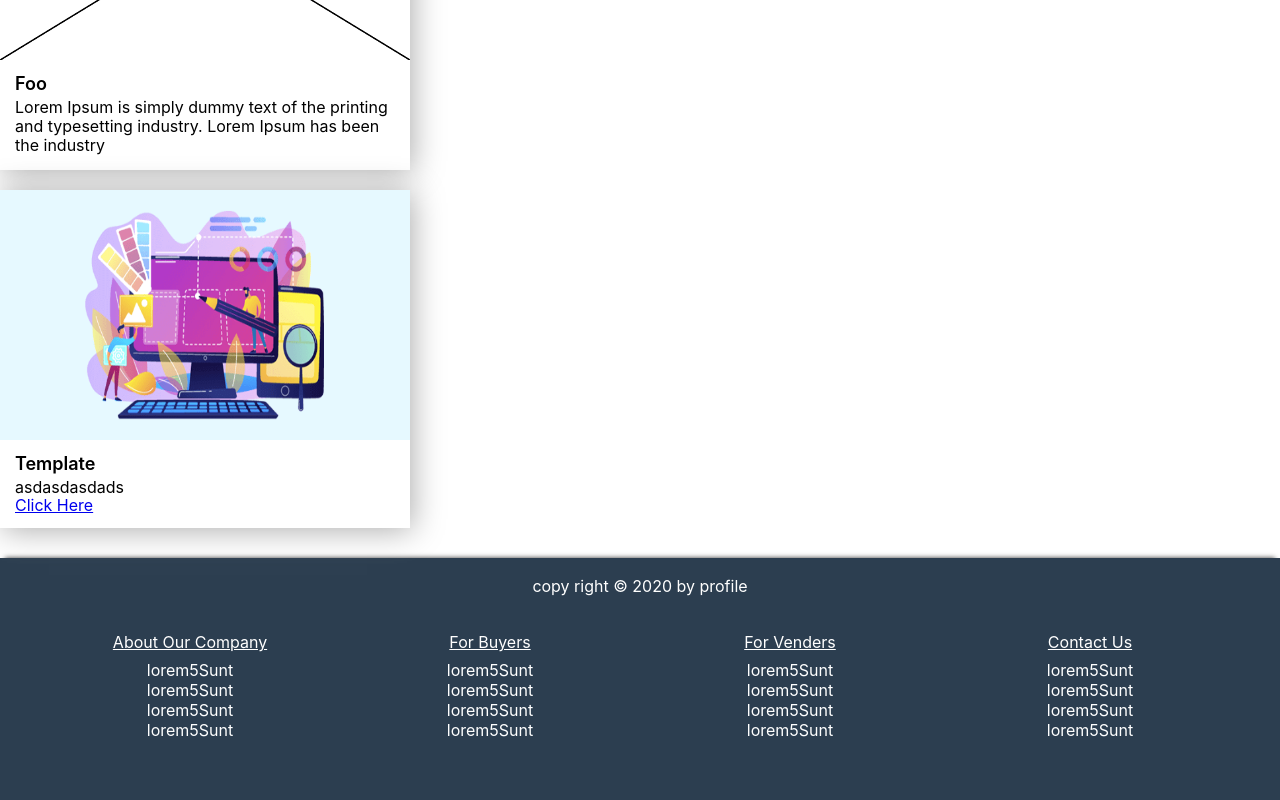
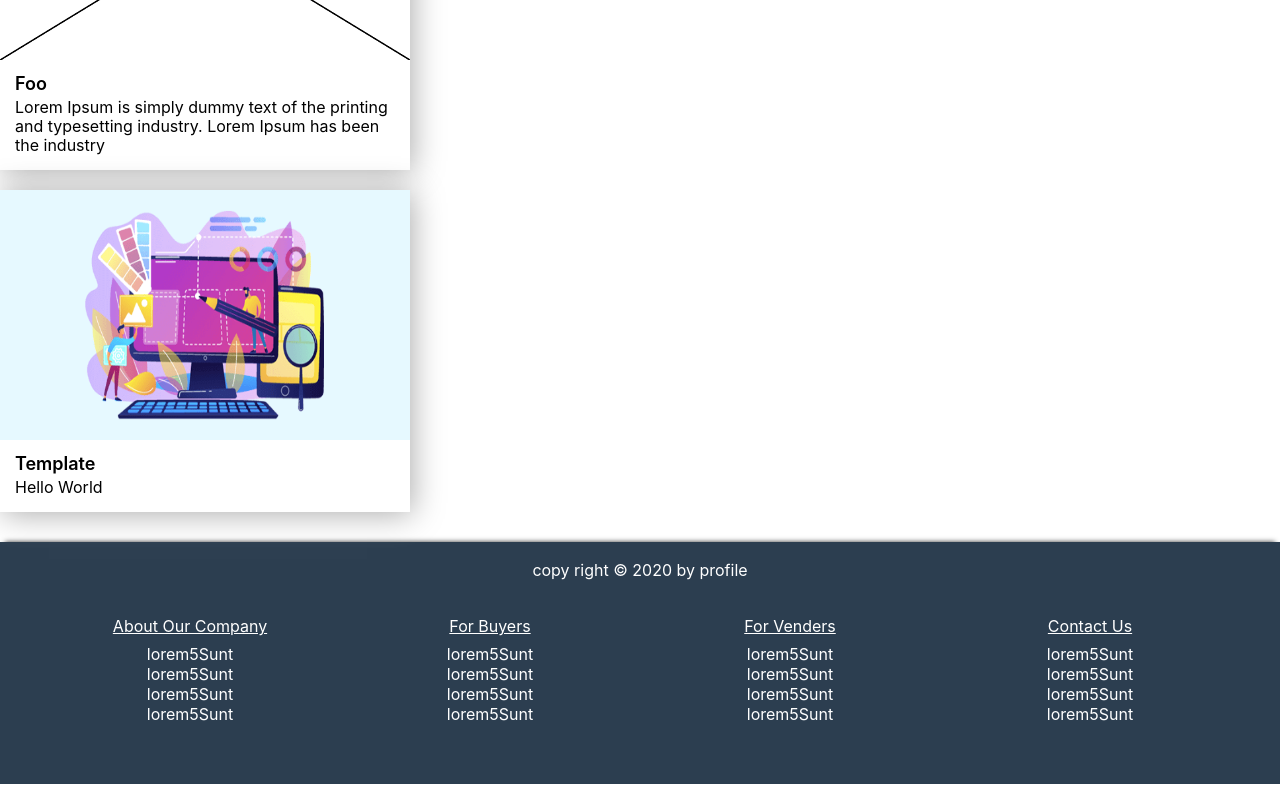
Before and after one commit to vinod-kumar-N/cms-Client, a React (Create React App) app: page / in a window 1280 px wide. Shown: the part 1091-1891 px from the top of the page. Built offline with nearby package versions, Linux system fonts and the light colour scheme.

Commit message:
on click of promo

```diff
--- a/src/components/homeContent/index.js
+++ b/src/components/homeContent/index.js
@@ -6,7 +6,7 @@ import Register from "../register";
 import Banner from "../banner";
 import ContentSlot from "../contentSlot";
 import Promo from "../promo";
-import { Link } from "react-router-dom";
+import { withRouter } from "react-router-dom";
 import API from "../../api";
 import { connect } from "react-redux";
 import { setName } from "../../actions";
@@ -26,6 +26,9 @@ class HomeComponent extends React.Component {
   };
   toggleRegister = () => {
     this.setState({ isRegister: !this.state.isRegister });
+  };
+  redirectToPage = (path) => {
+    this.props.history.push(path);
   };
   getUser = () => {
     const options = {
@@ -57,10 +60,10 @@ class HomeComponent extends React.Component {
               title={"Template"}
               src="./website.png"
               content={"Hello World"}
-            >
-              <p>asdasdasdads</p>
-              <Link to="/pageBuilder">Click Here</Link>
-            </Promo>
+              clickFn={() => {
+                this.redirectToPage("/pageBuilder");
+              }}
+            ></Promo>
           </div>
         </section>
         <Footer></Footer>
@@ -76,4 +79,6 @@ const mapDispatchToProps = (dispatch) => {
     setName: (userName) => dispatch(setName(userName)),
   };
 };
-export default connect(mapStateToProps, mapDispatchToProps)(HomeComponent);
+export default withRouter(
+  connect(mapStateToProps, mapDispatchToProps)(HomeComponent)
+);
--- a/src/components/pageBuilder/index.js
+++ b/src/components/pageBuilder/index.js
@@ -2,7 +2,6 @@ import React from "react";
 
 class PageBuilder extends React.Component {
   render() {
-    console.log("I am called");
     return (
       <div className="page-builder">
         <h2>I am in Page sdasdas</h2>
--- a/src/components/promo/index.js
+++ b/src/components/promo/index.js
@@ -2,7 +2,7 @@ import React from "react";
 import "./promo.scss";
 const Promo = (props) => {
   return (
-    <section className={"promo-slot"}>
+    <section className={"promo-slot"} onClick={props.clickFn}>
       <div className="img-section">
         <img src={props.src} alt="" />
       </div>
@@ -18,4 +18,8 @@ const Promo = (props) => {
   );
 };
 
+Promo.defaultProps = {
+  clickFn: () => {},
+};
+
 export default Promo;
--- a/src/components/promo/promo.scss
+++ b/src/components/promo/promo.scss
@@ -1,4 +1,5 @@
 .promo-slot {
+    cursor: pointer;
     display: inline-block;
     width: 32%;
     margin-right: 30px;
@@ -18,6 +19,10 @@
         transform: scale(1.1);
         transition: all 1s;
         z-index: 99;
+
+        * {
+            color: #3498db
+        }
     }
 
     .img-section {
```
